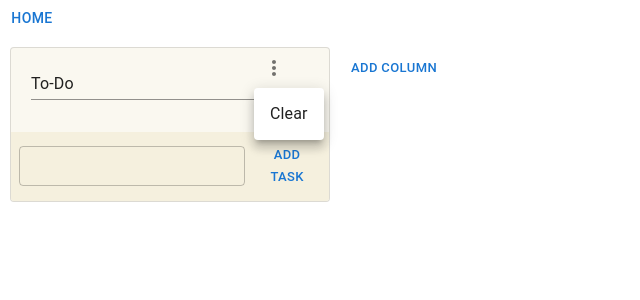
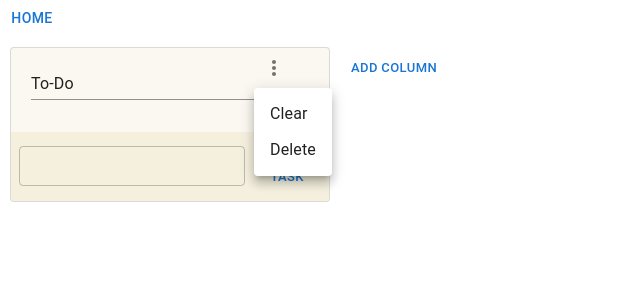
Before and after one commit to Hima11/Kanban, a React (Create React App) app: page /kanban in a window 1280 px wide. Both pictures are taken after a click on the button "settings". Shown: the top 300 px of the page, without its empty margins (0-640 px from the left). Built offline with nearby package versions, Linux system fonts and the light colour scheme.

Commit message:
Fixed service worker issue and performance issue

```diff
--- a/package.json
+++ b/package.json
@@ -23,6 +23,7 @@
     "react-router": "^6.11.1",
     "react-router-dom": "^6.11.1",
     "react-scripts": "^5.0.1",
+    "serve": "^14.2.0",
     "workbox-background-sync": "^6.5.4",
     "workbox-broadcast-update": "^6.5.4",
     "workbox-cacheable-response": "^6.5.4",
--- a/src/Kanban.jsx
+++ b/src/Kanban.jsx
@@ -8,11 +8,10 @@ const Kanban = () => {
   const localStorageItems = JSON.parse(localStorage.getItem('TaskItems') || '[]')
   const [cards, setCards] = React.useState(localStorageItems.length > 0 ? localStorageItems : [{ title: "To-Do", tasks: [] }])
   const [isNewColumn, setIsNewColumn] = React.useState(false)
-  const [newColumn, setNewColumn] = React.useState('')
-  const [selectedCardIndex, setSelectedCardIndex] = React.useState('')
   const [draggedTask, setDraggedTask] = React.useState({})
   const [anchorEl, setanchorEl] = React.useState('')
   const columnRef = React.useRef();
+  const selectedCardIndex = React.useRef();
 
   React.useEffect(() => {
     localStorage.setItem('TaskItems', JSON.stringify(cards));
@@ -34,13 +33,12 @@ const Kanban = () => {
       setCards([...cards, { title: columnRef.current.value, tasks: [] }]);
     else
       alert('Cannot add more than 5 columns');
-    setNewColumn(columnRef.current.value)
     setIsNewColumn(false);
   }
 
   const handleClick = (event, index) => {
     setanchorEl(event.currentTarget);
-    setSelectedCardIndex(index);
+    selectedCardIndex.current = index;
   };
 
   const handleClose = () => {
@@ -50,19 +48,19 @@ const Kanban = () => {
   const handleDelete = () => {
     let cardsCopy = [...cards];
     // Delete the card
-    if (cardsCopy.length > 1)
-      cardsCopy.splice(selectedCardIndex, 1);
+    if (cardsCopy.length > 0)
+      cardsCopy.splice(selectedCardIndex.current, 1);
     setCards(cardsCopy);
     setanchorEl(null);
-    setSelectedCardIndex('');
+    selectedCardIndex.current = '';
   }
 
   const handleClear = () => {
     let cardsCopy = [...cards];
-    cardsCopy[selectedCardIndex].tasks.splice(0, cardsCopy[selectedCardIndex].tasks.length);
+    cardsCopy[selectedCardIndex.current].tasks.splice(0, cardsCopy[selectedCardIndex.current].tasks.length);
     setCards(cardsCopy);
     setanchorEl(null);
-    setSelectedCardIndex('')
+    selectedCardIndex.current = '';
   }
 
   const renameColumnName = (value, index) => {
--- a/src/components/KanbanCard.jsx
+++ b/src/components/KanbanCard.jsx
@@ -6,8 +6,7 @@ const KanbanCard = (props) => {
   const taskRef = React.useRef();
 
   return (
-    <>
-          <div onDragOver={(event) => event.preventDefault()} onDrop={(event) => props.onTaskDrop(event, props.cardIndex)} key={'div-' + props.cardIndex} style={{ maxWidth: '25%', marginTop: 10, marginLeft: 10 }}>
+         <div onDragOver={(event) => event.preventDefault()} onDrop={(event) => props.onTaskDrop(event, props.cardIndex)} key={'div-' + props.cardIndex} style={{ maxWidth: '25%', marginTop: 10, marginLeft: 10 }}>
             <Card key={'card-' + props.cardIndex} style={{ backgroundColor: '#faf8f0' }} variant="outlined">
               <TextField variant="standard" defaultValue={props.item.title} size='large' onChange={(event) => props.renameColumnName(event.target.value, props.cardIndex)} style={{ width: '70%', paddingLeft: 20, paddingTop: 20 }} />
               <IconButton aria-label="settings" onClick={(event) => props.handleClick(event, props.cardIndex)} style={{ justifyContent: 'right' }}>
@@ -21,7 +20,7 @@ const KanbanCard = (props) => {
                 onClose={props.handleClose}
               >
                 <MenuItem onClick={props.handleClear}>Clear</MenuItem>
-                {props.item.length > 1 ? <MenuItem onClick={props.handleDelete}>Delete</MenuItem> : ''}
+                <MenuItem onClick={props.handleDelete}>Delete</MenuItem>
               </Menu>
 
               <CardContent key={'cardContent-' + props.cardIndex} style={{ overflow: 'auto', maxHeight: 200 }}>
@@ -39,8 +38,7 @@ const KanbanCard = (props) => {
                 </Button>
               </CardActions>
             </Card>
-          </div>
-    </>)
+          </div>)
 }
 
 export default KanbanCard;
```
